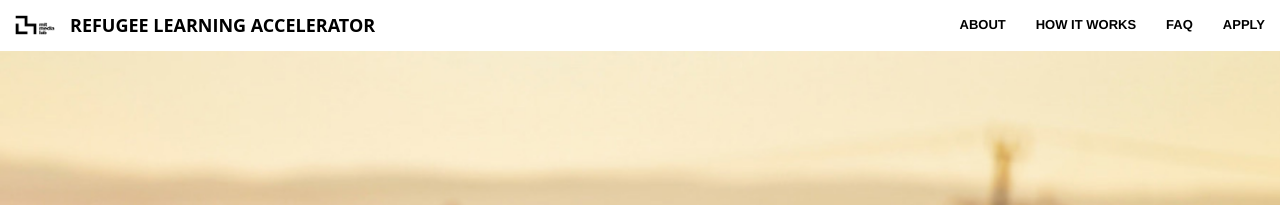
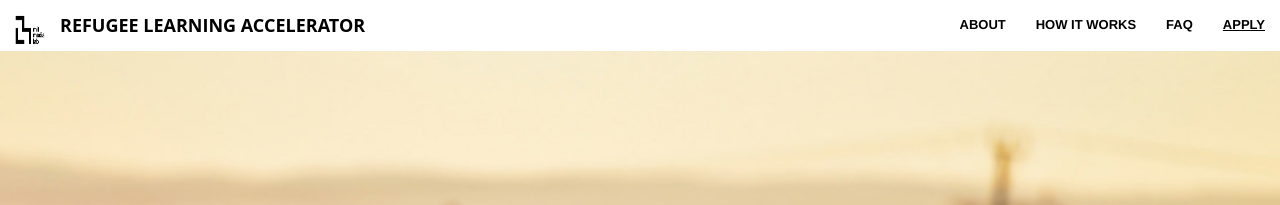
Before and after one commit to Refugee-Learning-Accelerator/Refugee-Learning-Accelerator.github.io, a Jekyll site: the page FAQ/index.html, which Jekyll copies as it is, in a window 1280 px wide. Shown: the top 205 px of the page. Built offline with Jekyll 4.4.1, drawn with Linux system fonts in a browser that asks for light colours; nearby versions of some CDN libraries.

Commit message:
Update index.html

```diff
--- a/FAQ/index.html
+++ b/FAQ/index.html
@@ -23,7 +23,7 @@
                 <button type="button" class="navbar-toggle collapsed" data-toggle="collapse" data-target="#bs-example-navbar-collapse-1">
                     <span class="sr-only">Toggle navigation</span> Menu <i class="fa fa-bars"></i>
                 </button>
-                <a class="navbar-brand page-scroll" href="https://www.media.mit.edu/"><img alt="Media Lab" src="/Mit_medialab_logo.png" height="20px" width="40px"></a>
+                <a class="navbar-brand page-scroll" href="https://www.media.mit.edu/"><img alt="Media Lab" src="/Mit_medialab_logo.png" height="30px" width="30px"></a>
                 <a class="navbar-brand" href="/">Refugee Learning Accelerator</a>
             </div>
             <!-- Collect the nav links, forms, and other content for toggling -->
@@ -32,7 +32,7 @@
 			    <li><a href="/about">About</a></li>
                 <li><a href="/program">How it Works</a></li>
                 <li><a class="active" href="/FAQ">FAQ</a></li>
-                <li><a href="/apply">Apply</a></li>
+                <li><a href="/apply" class="class4">Apply</a></li>
                 </ul>
             </div>
             <!-- /.navbar-collapse -->
```
